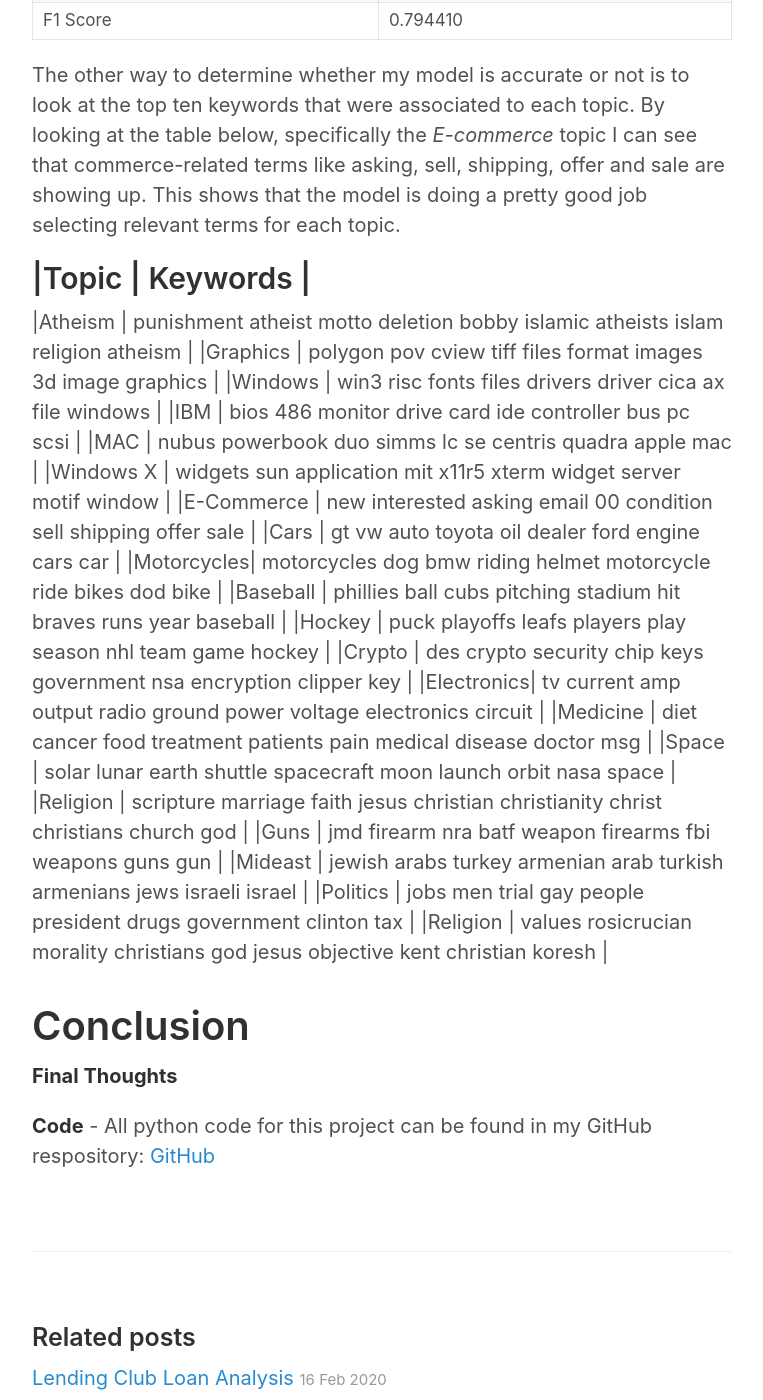
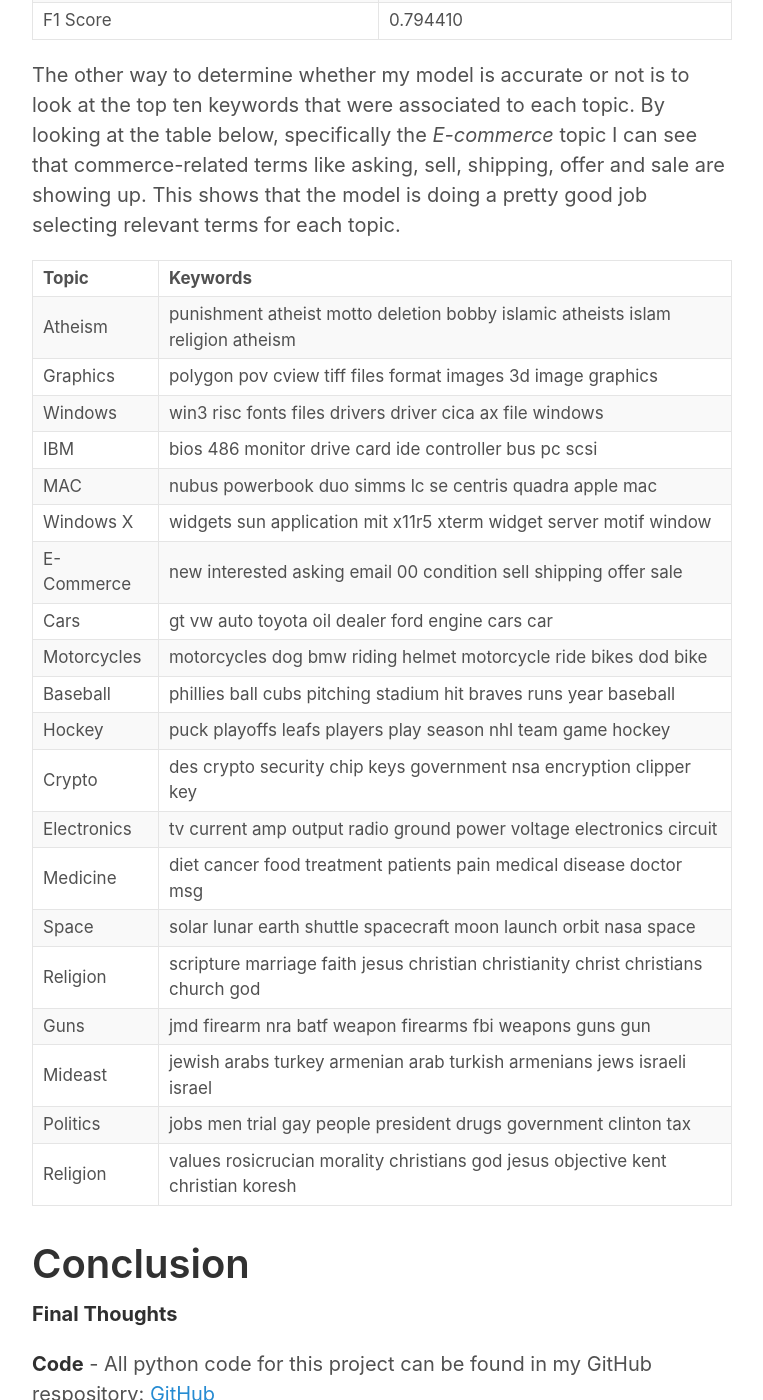
Before and after one commit to skhan-tech/skhan-tech.github.io, a Jekyll site: the page built from _posts/2020-04-03-Classifying-The-Web.md, in a window 1280 px wide and 1400 px high, scrolled down 9336 px. Shown: the whole window, without its empty margins (258-1021 px from the left). Built offline with Jekyll 4.4.1, drawn with Linux system fonts in a browser that asks for light colours; our own code applies the rules of GitHub Pages for plain Markdown files.

```diff
--- a/_posts/2020-04-03-Classifying-The-Web.md
+++ b/_posts/2020-04-03-Classifying-The-Web.md
@@ -140,8 +140,9 @@ After completing this excercise my model produces pretty high accuracy, precisio
 
 The other way to determine whether my model is accurate or not is to look at the top ten keywords that were associated to each topic. By looking at the table below, specifically the *E-commerce* topic I can see that commerce-related terms like asking, sell, shipping, offer and sale are showing up. This shows that the model is doing a pretty good job selecting relevant terms for each topic.
 
-|Topic      | Keywords                                                                        |
------------------------------------------------------------------------------------------------
+
+| Topic     | Keywords                                                                        |
+------------|---------------------------------------------------------------------------------|
 |Atheism 	| punishment atheist motto deletion bobby islamic atheists islam religion atheism |
 |Graphics 	| polygon pov cview tiff files format images 3d image graphics |
 |Windows  	| win3 risc fonts files drivers driver cica ax file windows |
```
